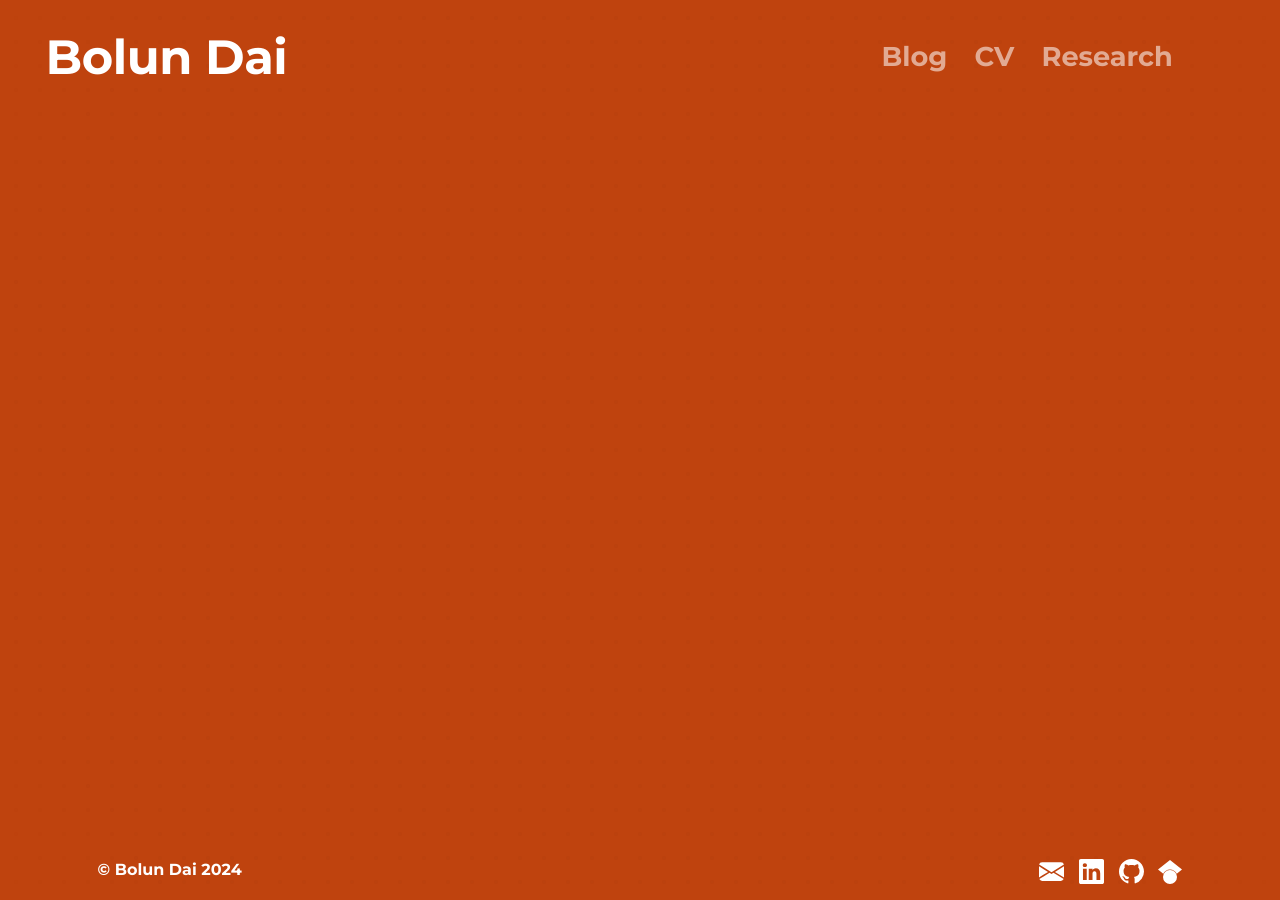
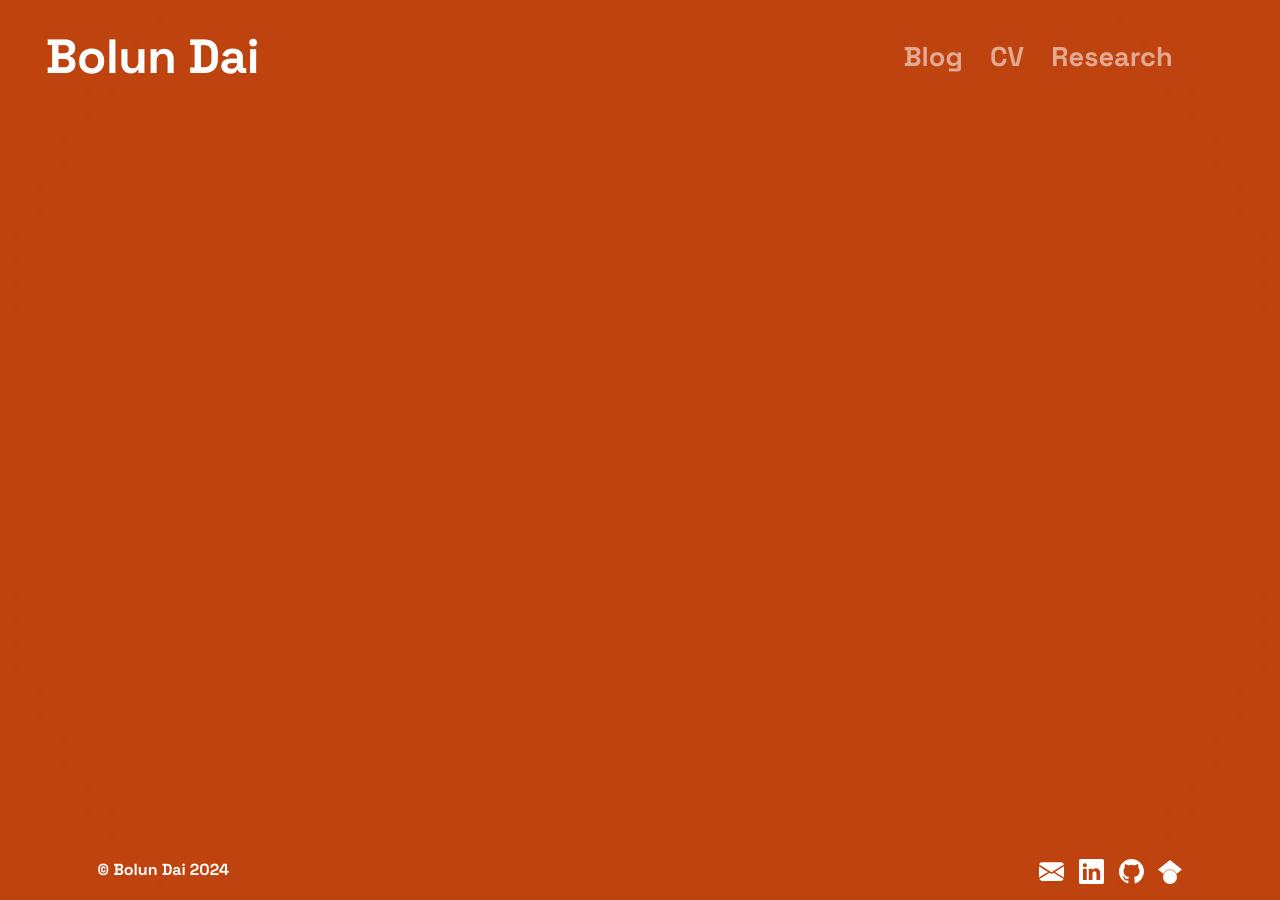
Before and after one commit to BolunDai0216/BolunDai0216.github.io, a Jekyll site: the page built from index.html, in a window 1280 px wide. Built offline with Jekyll 4.4.1, drawn with Linux system fonts in a browser that asks for light colours.

Commit message:
updated font

```diff
--- a/_sass/_fonts.scss
+++ b/_sass/_fonts.scss
@@ -18,6 +18,6 @@
 @import url('https://fonts.googleapis.com/css2?family=Roboto&display=swap');
 
 $font-sans:          'Space Grotesk', Avenir, Montserrat, Helvetica, sans-serif;
-$font-nav:           Avenir, Montserrat, Helvetica, sans-serif;
+$font-nav:           'Space Grotesk', Avenir, Montserrat, Helvetica, sans-serif;
 $font-serif-heading: 'Source Serif 4', Georgia, 'Times New Roman', Times, serif;
 $font-serif-body:    'Newsreader', Georgia, 'Times New Roman', Times, serif;
```
